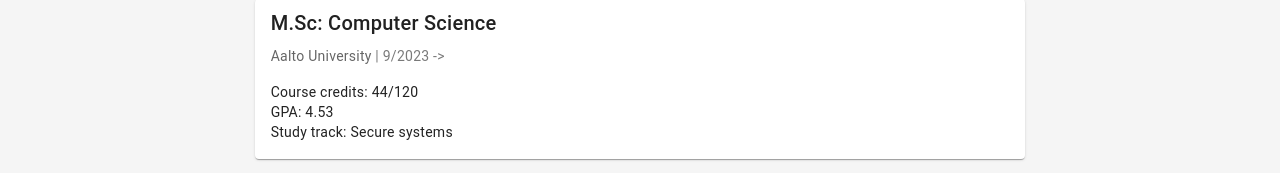
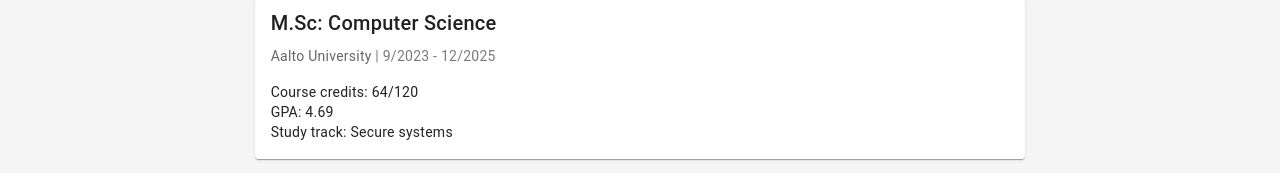
Before and after one commit to NotActuallyBob/personaltestwebsite, a Vue app: page /about in a window 1280 px wide. Shown: the part 145-318 px from the top of the page. Built offline with nearby package versions, Linux system fonts and the light colour scheme.

Commit message:
update education

```diff
--- a/src/components/EducationList.vue
+++ b/src/components/EducationList.vue
@@ -6,15 +6,15 @@
     <v-card class="my-4">
         <v-card-title>M.Sc: Computer Science</v-card-title>
         <v-card-subtitle>
-            <a target="_blank" :href="'https://www.aalto.fi/'">Aalto University</a> | 9/2023 ->
+            <a target="_blank" :href="'https://www.aalto.fi/'">Aalto University</a> | 9/2023 - 12/2025
         </v-card-subtitle>
 
         <v-card-text>
             <div>
-                Course credits: 44/120
+                Course credits: 64/120
             </div>
             <div>
-                GPA: 4.53
+                GPA: 4.69
             </div>
             <div>
                 Study track: Secure systems
```
